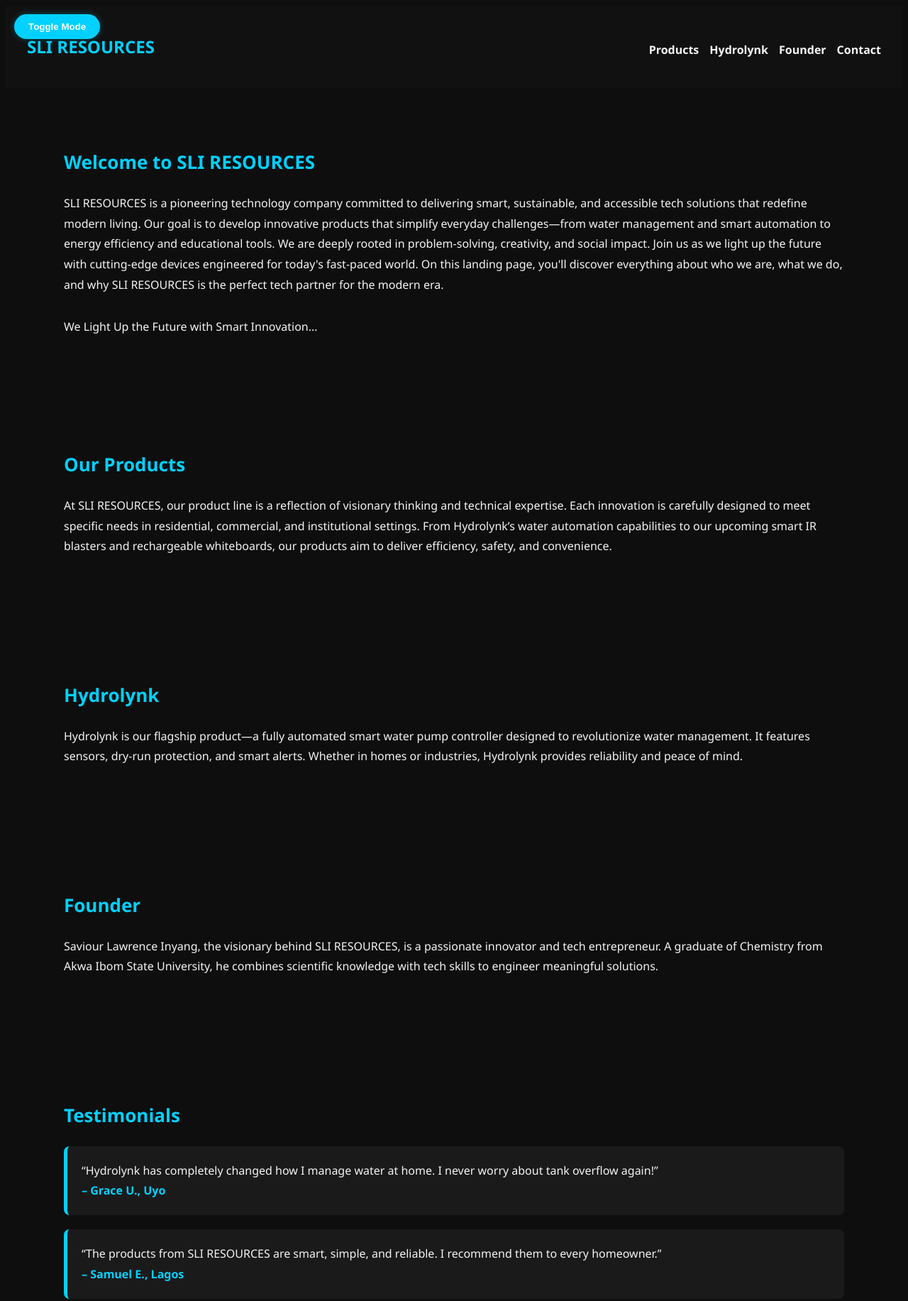
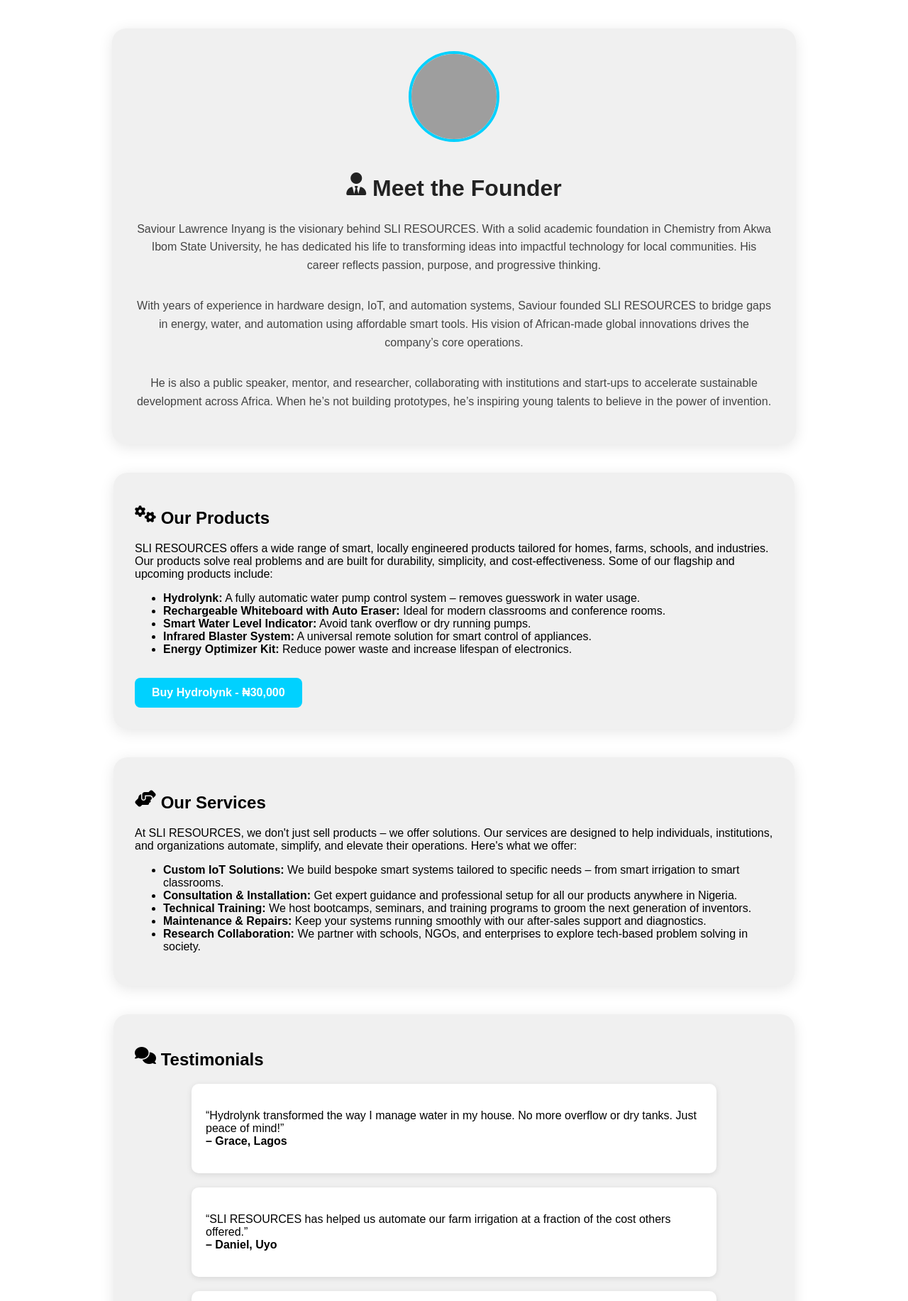
Before and after one commit to RexPhenom/Sli_Resources, a plain HTML site: page index.html in a window 1280 px wide. Shown: the top 1833 px of the page at 71% size. Drawn offline with Linux system fonts and the light colour scheme; grey boxes are pictures that could not be loaded.

Commit message:
Update index.html

```diff
--- a/index.html
+++ b/index.html
@@ -1,250 +1,170 @@
-<!DOCTYPE html>
-<html lang="en">
+<!DOCTYPE html><html lang="en">
 <head>
   <meta charset="UTF-8">
   <meta name="viewport" content="width=device-width, initial-scale=1.0">
   <title>SLI RESOURCES – We Light Up the Future</title>
   <link rel="stylesheet" href="https://cdnjs.cloudflare.com/ajax/libs/font-awesome/6.5.0/css/all.min.css">
   <style>
-    :root {
-      --bg: #0e0e0e;
-      --text: #f4f4f4;
-      --primary: #00d1ff;
+    html { scroll-behavior: smooth; }
+    body.loading::before {
+      content: '';
+      position: fixed;
+      top: 0; left: 0; right: 0; bottom: 0;
+      background: #fff url('https://i.imgur.com/LLF5iyg.gif') no-repeat center center;
+      z-index: 9999;
     }
-    body.light-mode {
-      --bg: #ffffff;
-      --text: #000000;
-      --primary: #0077cc;
+    .fade-in {
+      opacity: 0;
+      transform: translateY(20px);
+      animation: fadeInUp 1s forwards;
     }
-    body {
-      background-color: var(--bg);
-      color: var(--text);
-      line-height: 1.8;
-      animation: fadeInBody 2s ease-in-out;
-      transition: background 0.3s, color 0.3s;
-      font-family: 'Segoe UI', sans-serif;
-      scroll-behavior: smooth;
+    @keyframes fadeInUp {
+      to { opacity: 1; transform: translateY(0); }
     }
-    @keyframes fadeInBody {
-      0% { opacity: 0; }
-      100% { opacity: 1; }
+    .icon-animate {
+      display: inline-block;
+      animation: iconBounce 2s infinite;
     }
-    header {
-      background-color: #111;
-      padding: 20px 30px;
+    @keyframes iconBounce {
+      0%, 100% { transform: translateY(0); }
+      50% { transform: translateY(-5px); }
+    }
+    .founder-card, .section {
+      background: #f0f0f0;
+      max-width: 900px;
+      margin: 40px auto;
+      padding: 30px;
+      border-radius: 20px;
+      box-shadow: 0 4px 20px rgba(0, 0, 0, 0.1);
+      font-family: Arial, sans-serif;
+    }
+    .founder-card:hover, .section:hover {
+      animation: glow 1s infinite alternate;
+    }
+    .founder-card {
       display: flex;
-      flex-wrap: wrap;
-      justify-content: space-between;
+      flex-direction: column;
       align-items: center;
-      position: sticky;
-      top: 0;
-      z-index: 999;
-      animation: slideDown 1s ease-in-out;
+      text-align: center;
+      transition: transform 0.3s ease, box-shadow 0.3s ease, border 0.3s ease;
+      border: 2px solid transparent;
     }
-    @keyframes slideDown {
-      0% { transform: translateY(-100%); }
-      100% { transform: translateY(0); }
+    .founder-card:hover {
+      transform: translateY(-10px);
+      box-shadow: 0 10px 30px rgba(0, 0, 0, 0.2);
+      border: 2px solid #00d1ff;
     }
-    header h1 {
-      font-size: 24px;
-      color: var(--primary);
+    .buy-button, .product-toggle, input[type="submit"] {
+      display: inline-block;
+      padding: 12px 24px;
+      background-color: #00d1ff;
+      color: white;
+      border: none;
+      border-radius: 8px;
+      text-decoration: none;
+      font-weight: bold;
+      transition: box-shadow 0.3s ease;
+      margin-top: 15px;
     }
-    nav {
-      display: flex;
-      flex-wrap: wrap;
-      gap: 15px;
-      margin-top: 10px;
+    .buy-button:hover, .product-toggle:hover, input[type="submit"]:hover {
+      animation: glow 1s infinite alternate;
     }
     nav a {
-      color: var(--text);
-      text-decoration: none;
-      font-weight: 600;
-      transition: color 0.3s;
+      transition: text-shadow 0.3s ease;
     }
     nav a:hover {
-      color: var(--primary);
-    }
-    .toggle-mode {
-      position: fixed;
-      top: 20px;
-      left: 20px;
-      background: var(--primary);
-      color: #fff;
-      border: none;
-      padding: 10px 20px;
-      border-radius: 30px;
-      cursor: pointer;
-      z-index: 10000;
-      font-weight: bold;
-      box-shadow: 0 0 10px rgba(0, 209, 255, 0.3);
-    }
-    section {
-      padding: 60px 20px;
-      max-width: 1100px;
-      margin: auto;
-    }
-    h2 {
-      font-size: 26px;
-      color: var(--primary);
-      margin-bottom: 20px;
-    }
-    p {
-      font-size: 16px;
-      margin-bottom: 15px;
-    }
-    .section-description {
-      font-size: 16px;
-      color: var(--text);
-      margin-bottom: 30px;
-      line-height: 1.8;
+      text-shadow: 0 0 8px #00d1ff;
     }
     .testimonial {
-      background: rgba(255, 255, 255, 0.05);
-      border-left: 5px solid var(--primary);
       padding: 20px;
+      margin: 20px auto;
+      max-width: 700px;
+      border-radius: 10px;
+      background: #fff;
+      box-shadow: 0 2px 8px rgba(0,0,0,0.1);
+      transition: box-shadow 0.3s ease;
+    }
+    .testimonial:hover {
+      box-shadow: 0 0 20px #00d1ff;
+    }
+    @keyframes glow {
+      from { box-shadow: 0 0 10px #00d1ff; }
+      to { box-shadow: 0 0 20px #00d1ff; }
+    }
+    .founder-card h2 {
+      font-size: 2em;
+      color: #222;
+      margin-bottom: 10px;
+    }
+    .founder-card p {
+      font-size: 1em;
+      color: #444;
+      line-height: 1.6;
+    }
+    .founder-avatar {
+      width: 120px;
+      height: 120px;
+      border-radius: 50%;
       margin-bottom: 20px;
-      border-radius: 8px;
-    }
-    .testimonial strong {
-      color: var(--primary);
-    }
-    textarea, input[type="text"], input[type="email"] {
-      width: 100%;
-      padding: 15px;
-      border-radius: 6px;
-      border: 1px solid var(--primary);
-      background: var(--bg);
-      color: var(--text);
-      font-size: 15px;
-      margin-bottom: 15px;
-      resize: vertical;
-    }
-    input[type="submit"] {
-      background: var(--primary);
-      color: #fff;
-      border: none;
-      padding: 10px 20px;
-      font-weight: bold;
-      border-radius: 6px;
-      cursor: pointer;
-    }
-    @media (max-width: 768px) {
-      header {
-        flex-direction: column;
-        align-items: flex-start;
-      }
-      .toggle-mode {
-        padding: 8px 16px;
-        font-size: 14px;
-      }
-      nav {
-        gap: 10px;
-        margin-top: 10px;
-      }
-      header h1 {
-        font-size: 20px;
-      }
-      section {
-        padding: 40px 15px;
-      }
-      h2 {
-        font-size: 22px;
-      }
-      p {
-        font-size: 15px;
-      }
+      border: 4px solid #00d1ff;
     }
   </style>
+  <script>
+    document.addEventListener("DOMContentLoaded", function () {
+      document.body.classList.remove("loading");
+    });
+  </script>
 </head>
-<body>
-  <button class="toggle-mode" onclick="document.body.classList.toggle('light-mode')">Toggle Mode</button>
-  <header>
-    <h1>SLI RESOURCES</h1>
-    <nav>
-      <a href="#products">Products</a>
-      <a href="#hydrolynk">Hydrolynk</a>
-      <a href="#founder">Founder</a>
-      <a href="#contact">Contact</a>
-    </nav>
-  </header>
-
-  <section id="home">
-    <h2>Welcome to SLI RESOURCES</h2>
-    <div class="section-description">
-      SLI RESOURCES is a pioneering technology company committed to delivering smart, sustainable, and accessible tech solutions that redefine modern living. Our goal is to develop innovative products that simplify everyday challenges—from water management and smart automation to energy efficiency and educational tools. We are deeply rooted in problem-solving, creativity, and social impact. Join us as we light up the future with cutting-edge devices engineered for today's fast-paced world. On this landing page, you'll discover everything about who we are, what we do, and why SLI RESOURCES is the perfect tech partner for the modern era.
+<body class="loading">  <section id="founder" class="active fade-in">
+    <div class="founder-card">
+      <img src="https://i.imgur.com/8Km9tLL.jpg" alt="Founder Photo" class="founder-avatar">
+      <h2><i class="fas fa-user-tie icon-animate"></i> Meet the Founder</h2>
+      <p>Saviour Lawrence Inyang is the visionary behind SLI RESOURCES. With a solid academic foundation in Chemistry from Akwa Ibom State University, he has dedicated his life to transforming ideas into impactful technology for local communities. His career reflects passion, purpose, and progressive thinking.</p>
+      <p>With years of experience in hardware design, IoT, and automation systems, Saviour founded SLI RESOURCES to bridge gaps in energy, water, and automation using affordable smart tools. His vision of African-made global innovations drives the company’s core operations.</p>
+      <p>He is also a public speaker, mentor, and researcher, collaborating with institutions and start-ups to accelerate sustainable development across Africa. When he’s not building prototypes, he’s inspiring young talents to believe in the power of invention.</p>
     </div>
-    <p>We Light Up the Future with Smart Innovation...</p>
-  </section>
-
-  <section id="products">
-    <h2>Our Products</h2>
-    <div class="section-description">
-      At SLI RESOURCES, our product line is a reflection of visionary thinking and technical expertise. Each innovation is carefully designed to meet specific needs in residential, commercial, and institutional settings. From Hydrolynk’s water automation capabilities to our upcoming smart IR blasters and rechargeable whiteboards, our products aim to deliver efficiency, safety, and convenience.
-    </div>
-  </section>
-
-  <section id="hydrolynk">
-    <h2>Hydrolynk</h2>
-    <div class="section-description">
-      Hydrolynk is our flagship product—a fully automated smart water pump controller designed to revolutionize water management. It features sensors, dry-run protection, and smart alerts. Whether in homes or industries, Hydrolynk provides reliability and peace of mind.
-    </div>
-  </section>
-
-  <section id="founder">
-    <h2>Founder</h2>
-    <div class="section-description">
-      Saviour Lawrence Inyang, the visionary behind SLI RESOURCES, is a passionate innovator and tech entrepreneur. A graduate of Chemistry from Akwa Ibom State University, he combines scientific knowledge with tech skills to engineer meaningful solutions.
-    </div>
-  </section>
-
-  <section id="testimonials">
-    <h2>Testimonials</h2>
+  </section>  <section class="section fade-in">
+    <h2><i class="fas fa-cogs icon-animate"></i> Our Products</h2>
+    <p>SLI RESOURCES offers a wide range of smart, locally engineered products tailored for homes, farms, schools, and industries. Our products solve real problems and are built for durability, simplicity, and cost-effectiveness. Some of our flagship and upcoming products include:</p>
+    <ul>
+      <li><strong>Hydrolynk:</strong> A fully automatic water pump control system – removes guesswork in water usage.</li>
+      <li><strong>Rechargeable Whiteboard with Auto Eraser:</strong> Ideal for modern classrooms and conference rooms.</li>
+      <li><strong>Smart Water Level Indicator:</strong> Avoid tank overflow or dry running pumps.</li>
+      <li><strong>Infrared Blaster System:</strong> A universal remote solution for smart control of appliances.</li>
+      <li><strong>Energy Optimizer Kit:</strong> Reduce power waste and increase lifespan of electronics.</li>
+    </ul>
+    <a href="#" class="buy-button">Buy Hydrolynk - ₦30,000</a>
+  </section>  <section class="section fade-in">
+    <h2><i class="fas fa-hands-helping icon-animate"></i> Our Services</h2>
+    <p>At SLI RESOURCES, we don't just sell products – we offer solutions. Our services are designed to help individuals, institutions, and organizations automate, simplify, and elevate their operations. Here's what we offer:</p>
+    <ul>
+      <li><strong>Custom IoT Solutions:</strong> We build bespoke smart systems tailored to specific needs – from smart irrigation to smart classrooms.</li>
+      <li><strong>Consultation & Installation:</strong> Get expert guidance and professional setup for all our products anywhere in Nigeria.</li>
+      <li><strong>Technical Training:</strong> We host bootcamps, seminars, and training programs to groom the next generation of inventors.</li>
+      <li><strong>Maintenance & Repairs:</strong> Keep your systems running smoothly with our after-sales support and diagnostics.</li>
+      <li><strong>Research Collaboration:</strong> We partner with schools, NGOs, and enterprises to explore tech-based problem solving in society.</li>
+    </ul>
+  </section>  <section class="section fade-in">
+    <h2><i class="fas fa-comments icon-animate"></i> Testimonials</h2>
     <div class="testimonial">
-      “Hydrolynk has completely changed how I manage water at home. I never worry about tank overflow again!”<br>
-      <strong>– Grace U., Uyo</strong>
+      <p>“Hydrolynk transformed the way I manage water in my house. No more overflow or dry tanks. Just peace of mind!”<br><strong>– Grace, Lagos</strong></p>
     </div>
     <div class="testimonial">
-      “The products from SLI RESOURCES are smart, simple, and reliable. I recommend them to every homeowner.”<br>
-      <strong>– Samuel E., Lagos</strong>
+      <p>“SLI RESOURCES has helped us automate our farm irrigation at a fraction of the cost others offered.”<br><strong>– Daniel, Uyo</strong></p>
     </div>
     <div class="testimonial">
-      “As an engineer, I admire the innovation in their work. It's exciting to see Nigerian tech grow like this.”<br>
-      <strong>– Chinedu I., Port Harcourt</strong>
+      <p>“I'm a school principal and the automatic whiteboard is a lifesaver. Teachers love it, students are more engaged.”<br><strong>– Mrs. Josephine, Akwa Ibom</strong></p>
     </div>
-  </section>
-
-  <section id="suggestions">
-    <h2>Leave a Suggestion</h2>
-    <div class="section-description">
-      Your opinion matters to us. Let us know how we can serve you better.
+    <div class="testimonial">
+      <p>“They really know how to listen to your problems and offer custom tech advice. Great support team!”<br><strong>– Michael, Abuja</strong></p>
     </div>
-    <textarea rows="5" placeholder="Write your suggestion here..."></textarea>
-  </section>
-
-  <section id="contact">
-    <h2>Contact Us</h2>
-    <div class="section-description">
-      We’re always listening. Send us a message through this form or use our WhatsApp and email details below.
-    </div>
+  </section>  <section class="section fade-in">
+    <h2><i class="fas fa-envelope icon-animate"></i> Contact Us</h2>
     <form action="mailto:sliresourcess@gmail.com" method="post" enctype="text/plain">
-      <input type="text" name="name" placeholder="Your Name" required>
-      <input type="email" name="email" placeholder="Your Email" required>
-      <textarea name="message" rows="6" placeholder="Your Message"></textarea>
+      <input type="text" name="name" placeholder="Your Name" required><br><br>
+      <input type="email" name="email" placeholder="Your Email" required><br><br>
+      <textarea name="message" placeholder="Your Message" rows="5" required></textarea><br><br>
       <input type="submit" value="Send Message">
     </form>
-    <p>Email: sliresourcess@gmail.com<br>
-    WhatsApp: +2349023226544<br>
-    LinkedIn: <a href="https://www.linkedin.com/in/sliresources" target="_blank">sliresources</a></p>
-  </section>
-
-  <script>
-    if (localStorage.getItem('theme') === 'light') {
-      document.body.classList.add('light-mode');
-    }
-    document.querySelector('.toggle-mode').addEventListener('click', () => {
-      const isLight = document.body.classList.toggle('light-mode');
-      localStorage.setItem('theme', isLight ? 'light' : 'dark');
-    });
-  </script>
-</body>
-        </html>
+  </section></body>
+  </html>
```
